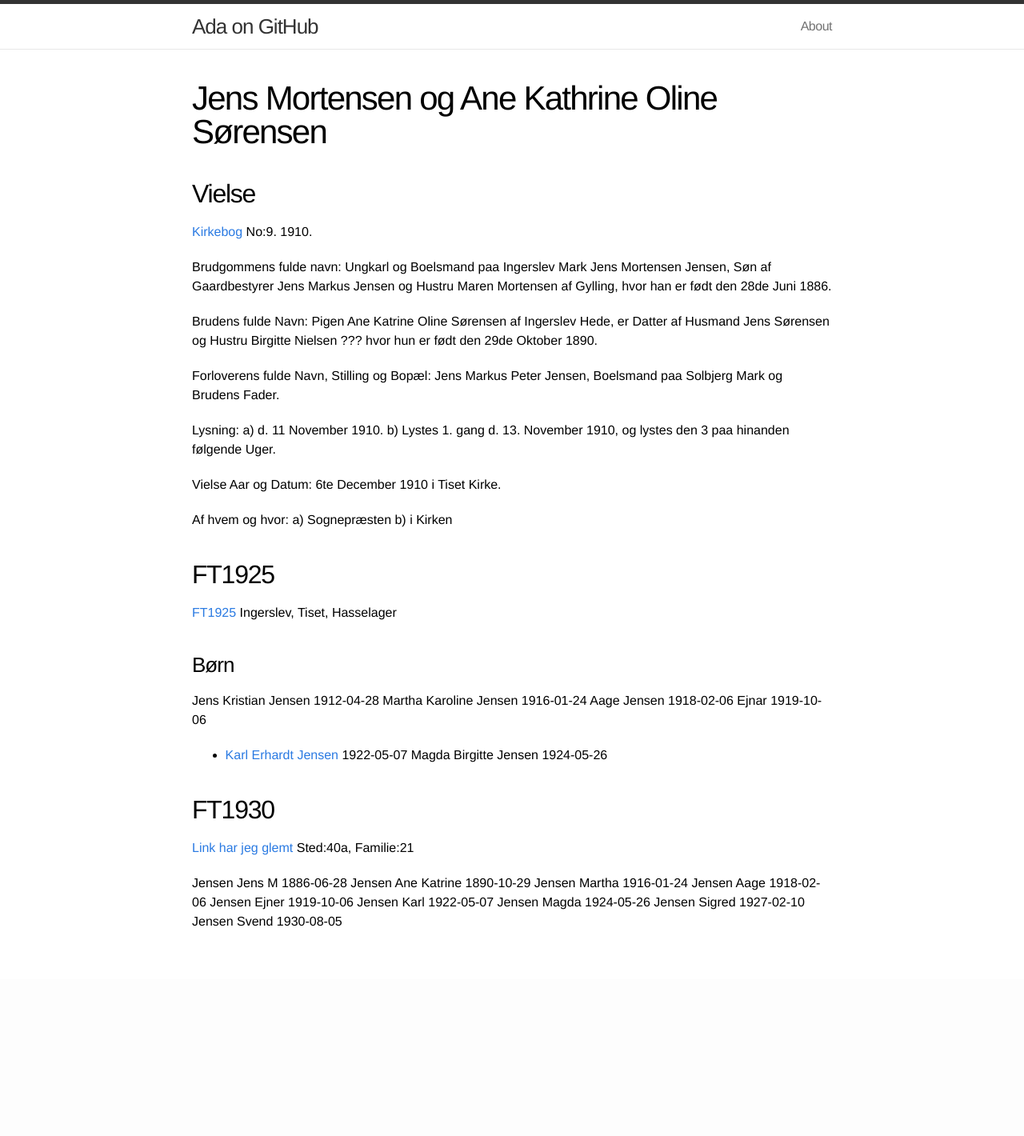
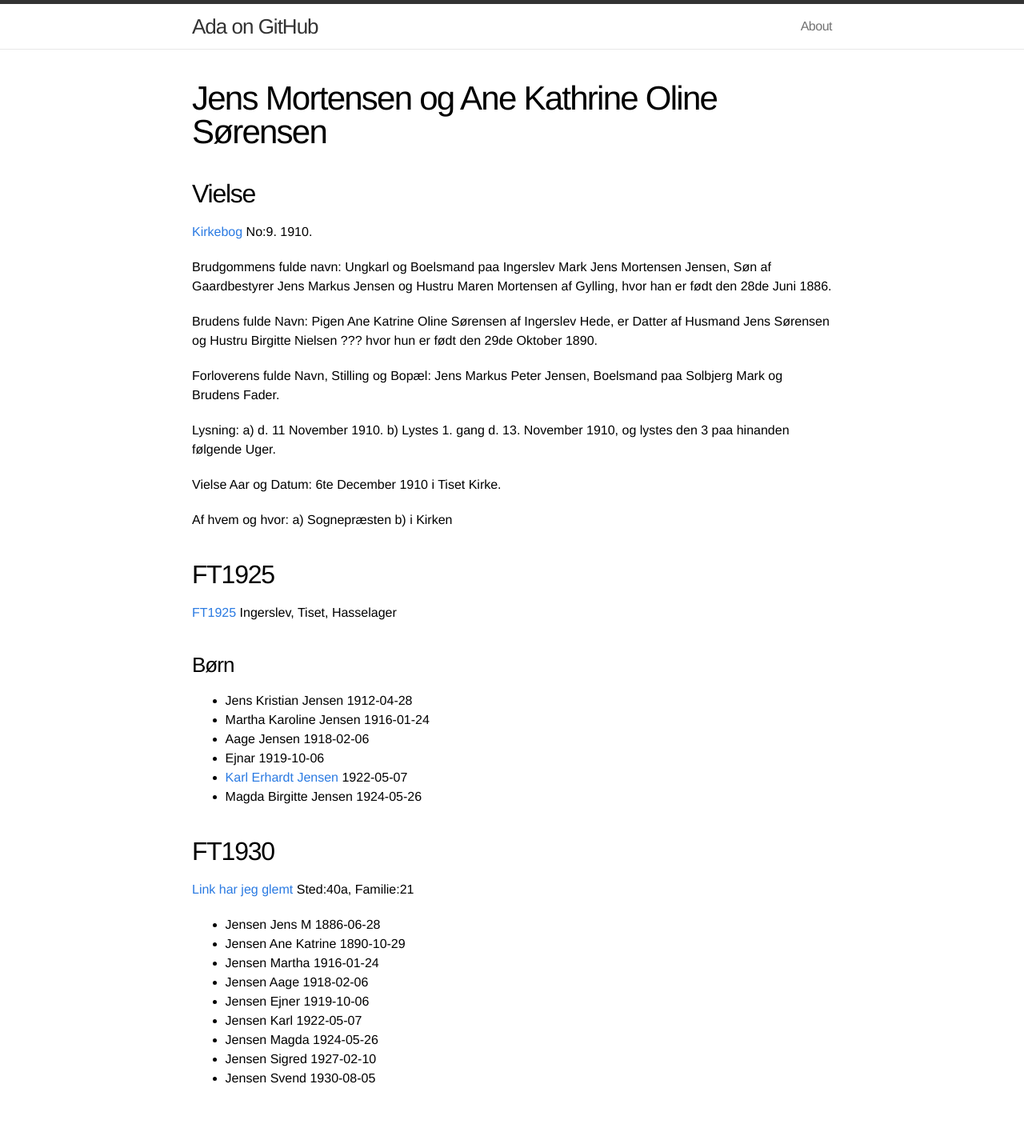
Before and after one commit to quornings/quornings.github.io, a Jekyll site: the page built from stamt/jens-mortensen-ane-kathrine-oline.md, in a window 1280 px wide. Shown: the whole page at 80% size. Built offline with Jekyll 4.4.1, drawn with Linux system fonts in a browser that asks for light colours; before the commit the page ends 1224 px from its top, so only the background shows below that.

Commit message:
Add bullet

```diff
--- a/stamt/jens-mortensen-ane-kathrine-oline.md
+++ b/stamt/jens-mortensen-ane-kathrine-oline.md
@@ -38,23 +38,23 @@ b) i Kirken
 Ingerslev, Tiset, Hasselager
 
 ### Børn
-Jens Kristian Jensen 1912-04-28
-Martha Karoline Jensen 1916-01-24
-Aage Jensen 1918-02-06
-Ejnar 1919-10-06
+* Jens Kristian Jensen 1912-04-28
+* Martha Karoline Jensen 1916-01-24
+* Aage Jensen 1918-02-06
+* Ejnar 1919-10-06
 * [Karl Erhardt Jensen](/stamt/karl-erhardt-jensen/) 1922-05-07
-Magda Birgitte Jensen 1924-05-26
+* Magda Birgitte Jensen 1924-05-26
 
 ## FT1930
 [Link har jeg glemt](/stamt/index/)
 Sted:40a, Familie:21
 
-Jensen Jens M 1886-06-28
-Jensen Ane Katrine 1890-10-29
-Jensen Martha 1916-01-24
-Jensen Aage 1918-02-06
-Jensen Ejner 1919-10-06
-Jensen Karl 1922-05-07
-Jensen Magda 1924-05-26
-Jensen Sigred 1927-02-10
-Jensen Svend 1930-08-05
+* Jensen Jens M 1886-06-28
+* Jensen Ane Katrine 1890-10-29
+* Jensen Martha 1916-01-24
+* Jensen Aage 1918-02-06
+* Jensen Ejner 1919-10-06
+* Jensen Karl 1922-05-07
+* Jensen Magda 1924-05-26
+* Jensen Sigred 1927-02-10
+* Jensen Svend 1930-08-05
```
